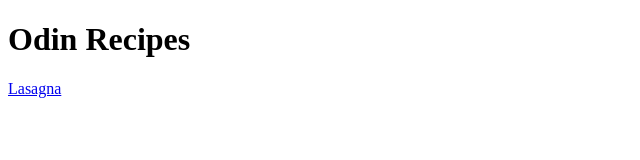
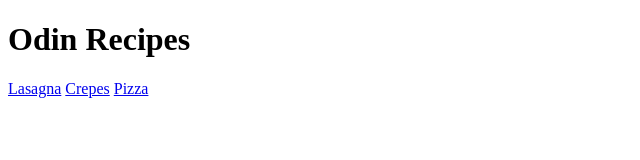
Before and after one commit to enrycami/odin-recipes, a plain HTML site: page index.html in a window 1280 px wide. Shown: the whole page, without its empty margins (0-640 px from the left). Drawn offline with Linux system fonts and the light colour scheme.

Commit message:
Add links to recipes in index.html
qqq

```diff
--- a/index.html
+++ b/index.html
@@ -7,5 +7,7 @@
     <body>
         <h1>Odin Recipes</h1>
         <a href="./recipes/lasagna.html">Lasagna</a>
+        <a href="./recipes/crepes.html">Crepes</a>
+        <a href="./recipes/pizza.html">Pizza</a>
     </body>
 </html>
```
